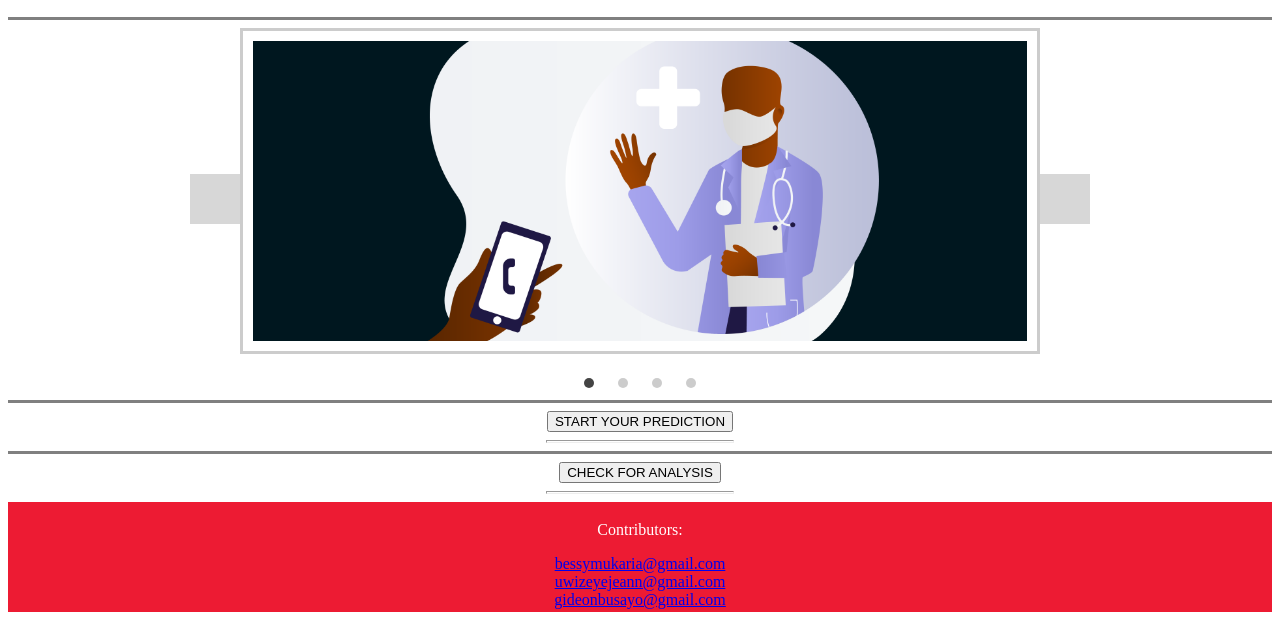
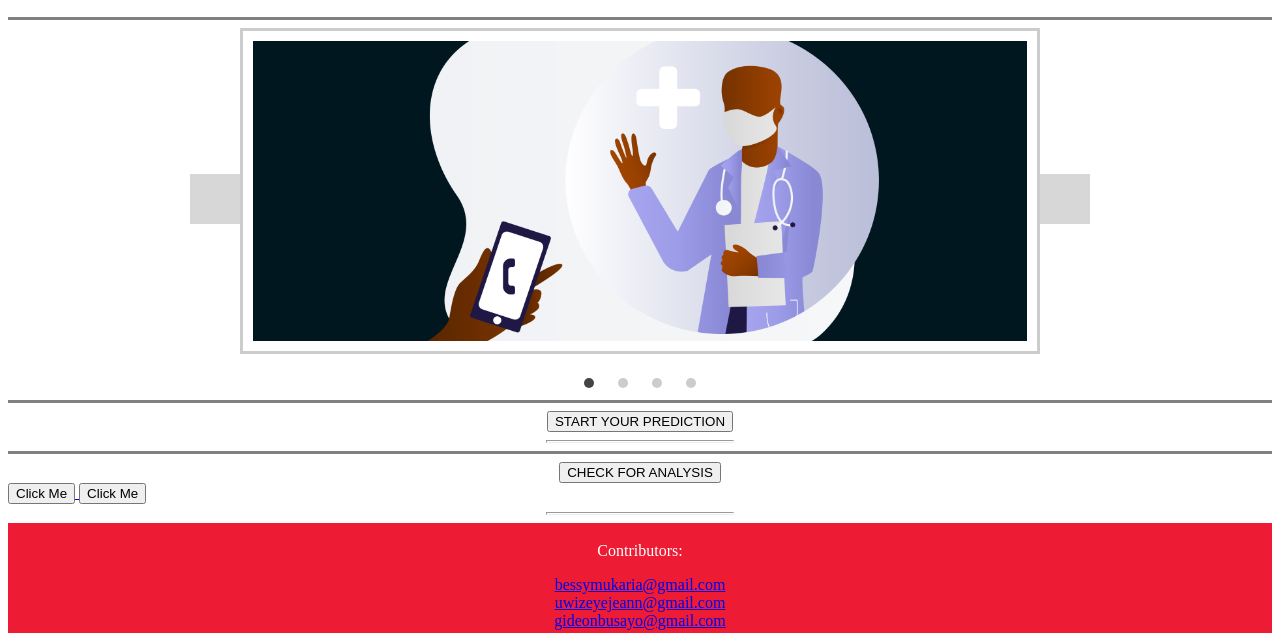
Before and after one commit to busgandy/Team-Lalibela, a Flask app: page / in a window 1280 px wide. Shown: the part 377-1018 px from the top of the page. Before the commit the page ends 989 px from the top, so only its background shows below. Run offline with Flask 2, Linux system fonts and the light colour scheme; grey boxes are pictures that could not be loaded.

Commit message:
Update index.html

```diff
--- a/app/templates/index.html
+++ b/app/templates/index.html
@@ -202,14 +202,21 @@
    </div>
 </div>
 <hr size="3" noshade>
-	<form method="GET" action = "Start Predictions.html"  align="center">
+	<form method="POST" action = "Start Predictions.html"  align="center">
 	  <input type="submit" value="START YOUR PREDICTION" name="submit_button" >
 	</form>
 <hr size="3" width="186" align="center">
 <hr size="3" noshade>
-	<form method="GET" action = "analysis.html"  align="center">
+	<form method="POST" action = "analysis.html"  align="center">
 	  <input type="submit" value="CHECK FOR ANALYSIS" name="submit_button" >
 	</form>
+     <a href="analysis.html">
+       <button>Click Me</button>
+     </a>
+
+<a href="{{ url_for('analysis') }}">
+       <button>Click Me</button>
+     </a>
 <hr size="3" width="186" align="center">
 <footer>
 	<p>Contributors:</p>
```
